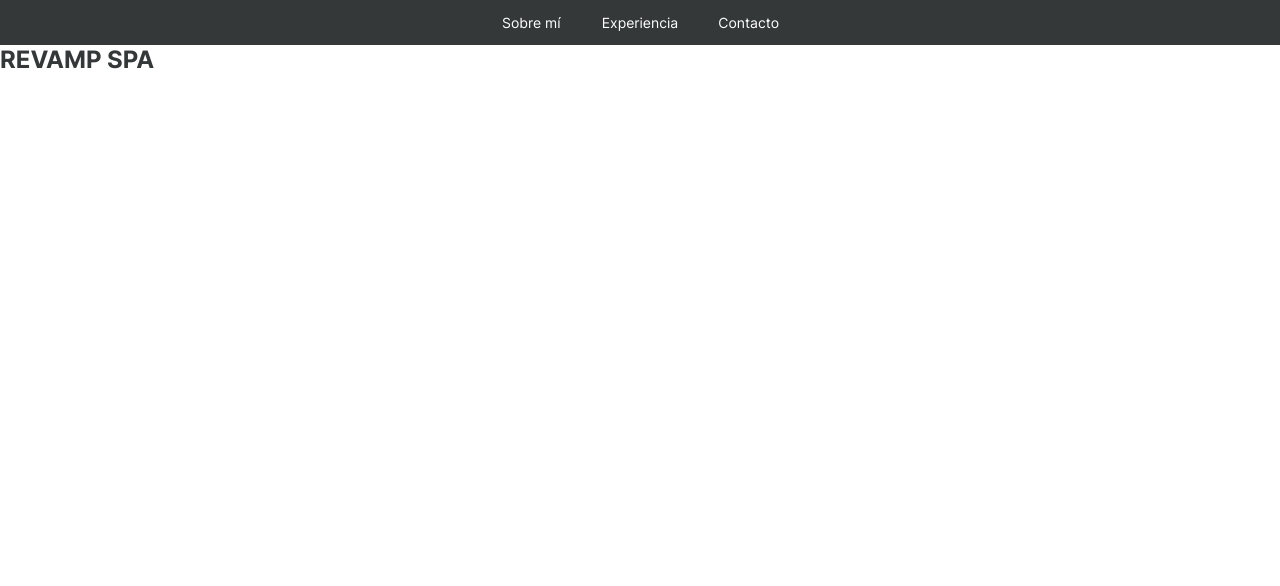
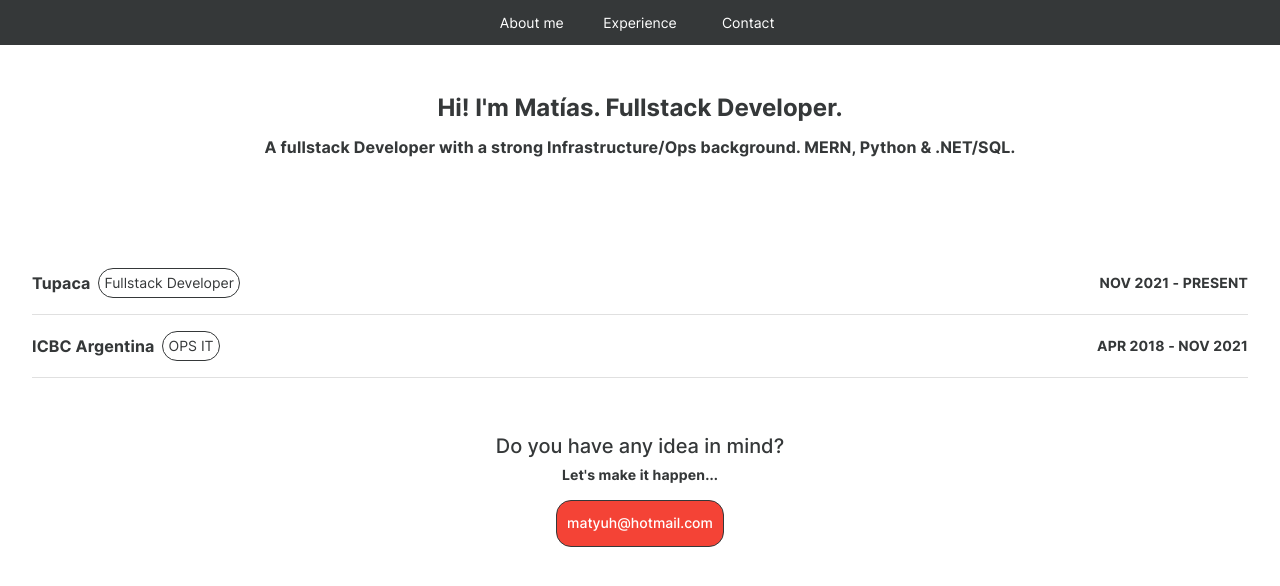
Before and after one commit to matyuhh/amti-web, a React (Create React App) app: page / in a window 1280 px wide. Shown: the top 586 px of the page. Built offline with nearby package versions, Linux system fonts and the light colour scheme.

Commit message:
AMTI-3 creacion de aboutme, contact y experience

```diff
--- a/src/App.tsx
+++ b/src/App.tsx
@@ -1,7 +1,10 @@
 import { memo } from 'react';
 import Box from '@mui/material/Box';
-import Typography from '@mui/material/Typography';
+
 import Navbar from './components/Navbar/Navbar';
+import AboutMe from './components/AboutMe/AboutMe';
+import Experience from './components/Experience/Experience';
+import Contact from './components/Contact/Contact';
 
 const classes = {
   app: {
@@ -10,14 +13,22 @@ const classes = {
     bg: 'background.paper',
     flexDirection: 'column',
   },
+  body: {
+    display: 'flex',
+    flexDirection: 'column',
+    alignItems: 'center',
+    width: '100%',
+  },
 };
 
 const App = () => (
   <Box className="App" sx={classes.app}>
     <Navbar />
-    <Typography variant="h1">
-      REVAMP SPA
-    </Typography>
+    <Box sx={classes.body}>
+      <AboutMe />
+      <Experience />
+      <Contact />
+    </Box>
   </Box>
 );
 
--- /dev/null
+++ b/src/components/AboutMe/AboutMe.tsx
@@ -0,0 +1,24 @@
+import { memo } from 'react';
+import Box from '@mui/material/Box';
+import Typography from '@mui/material/Typography';
+
+const classes = {
+  container: {
+    padding: '48px 20px',
+    textAlign: 'center',
+  },
+};
+
+const AboutMe = () => (
+  <Box sx={classes.container}>
+    <Typography variant="h1">
+      Hi! I&apos;m Matías. Fullstack Developer.
+    </Typography>
+
+    <Typography variant="h3" mt={2}>
+      A fullstack Developer with a strong Infrastructure/Ops background. MERN, Python & .NET/SQL.
+    </Typography>
+  </Box>
+);
+
+export default memo(AboutMe);
--- /dev/null
+++ b/src/components/Contact/Contact.tsx
@@ -0,0 +1,54 @@
+import { memo } from 'react';
+import Box from '@mui/material/Box';
+import Typography from '@mui/material/Typography';
+import Button from '@mui/material/Button';
+import { Link } from '@mui/material';
+
+import colors from '../../core-ui/colors';
+
+const classes = {
+  container: {
+    padding: '48px 20px',
+    textAlign: 'center',
+  },
+  socialContainer: {
+    display: 'flex',
+    justifyContent: 'center',
+  },
+  mailButton: {
+    padding: '10px',
+    borderRadius: '15px',
+    border: `1px solid ${colors.black}`,
+    background: colors.red,
+    color: colors.white,
+    ':hover': {
+      color: colors.black,
+    },
+    mt: 2,
+    textTransform: 'none',
+  },
+};
+
+const Contact = () => (
+  <Box sx={classes.container}>
+    <Typography variant="h2">
+      Do you have any idea in mind?
+    </Typography>
+
+    <Typography variant="h4" mt={1}>
+      Let&apos;s make it happen...
+    </Typography>
+
+    <Box sx={classes.socialContainer}>
+      <Button
+        sx={classes.mailButton}
+        component={Link}
+        href="mailto:matyuh@hotmail.com"
+      >
+        matyuh@hotmail.com
+      </Button>
+    </Box>
+  </Box>
+);
+
+export default memo(Contact);
--- /dev/null
+++ b/src/components/Experience/Experience.tsx
@@ -0,0 +1,99 @@
+import { memo } from 'react';
+import ListSubheader from '@mui/material/ListSubheader';
+import List from '@mui/material/List';
+import Typography from '@mui/material/Typography';
+
+import ExperienceListItem from './ExperienceListItem';
+import { ExperienceListItemInterface } from '../../interfaces/experience';
+
+const companiesExperience: ExperienceListItemInterface[] = [
+  {
+    company: 'Tupaca',
+    companyRole: 'Fullstack Developer',
+    from: 'NOV 2021',
+    to: 'PRESENT',
+    children: (
+      <>
+        <Typography variant="h5">
+          Web application development for systems of different types/industries.
+        </Typography>
+        <br />
+        <Typography variant="h5">
+          Stack Frontend:
+        </Typography>
+        <Typography variant="h5">
+          + Typescript, Javascript.
+        </Typography>
+        <Typography variant="h5">
+          + React, Redux, MaterialUI, NextJS, Gatsby.
+        </Typography>
+        <br />
+        <Typography variant="h5">
+          Stack Backend:
+        </Typography>
+        <Typography variant="h5">
+          + MongoDB, Express, Node.js, NestJS, Typescript.
+        </Typography>
+        <Typography variant="h5">
+          + SQL Server, .NET Web APIs, Microsoft Azure, Docker.
+        </Typography>
+      </>
+    ),
+  },
+  {
+    company: 'ICBC Argentina',
+    companyRole: 'OPS IT',
+    from: 'APR 2018',
+    to: 'NOV 2021',
+    children: (
+      <>
+        <Typography variant="h5">
+          + Linux, Unix, Windows, Openshift, AWS.
+        </Typography>
+        <Typography variant="h5">
+          + Python for automation.
+        </Typography>
+        <Typography variant="h5">
+          + Grafana, Naemon, Jira, Kibana, Elastic, Datadog, Docker, Gitlab.
+        </Typography>
+      </>
+    ),
+  },
+];
+
+const classes = {
+  list: {
+    width: '100%',
+    minWidth: 320,
+    bgcolor: 'background.paper',
+    px: '32px',
+  },
+};
+
+const Experience = () => (
+  <List
+    sx={classes.list}
+    component="nav"
+    aria-labelledby="nested-list-subheader"
+    subheader={(
+      <ListSubheader component="div" id="nested-list-subheader">
+        Nested List Items
+      </ListSubheader>
+      )}
+  >
+    {companiesExperience.map(({
+      company, companyRole, from, to, children,
+    }) => (
+      <ExperienceListItem
+        company={company}
+        companyRole={companyRole}
+        from={from}
+        to={to}
+      >
+        {children}
+      </ExperienceListItem>
+    ))}
+  </List>
+);
+
+export default memo(Experience);
--- /dev/null
+++ b/src/components/Experience/ExperienceListItem.tsx
@@ -0,0 +1,84 @@
+import { memo, useState } from 'react';
+import List from '@mui/material/List';
+import ListItemButton from '@mui/material/ListItemButton';
+import Collapse from '@mui/material/Collapse';
+import Box from '@mui/material/Box';
+import Typography from '@mui/material/Typography';
+import ListItem from '@mui/material/ListItem';
+import Divider from '@mui/material/Divider';
+
+import { ExperienceListItemInterface } from '../../interfaces/experience';
+import colors from '../../core-ui/colors';
+
+const classes = {
+  listItem: {
+    display: 'flex',
+    flexDirection: 'column',
+    padding: '8px 0px',
+  },
+  experienceButton: {
+    minWidth: '320px',
+    display: 'flex',
+    width: '100%',
+    justifyContent: 'space-between',
+    padding: '8px 0px',
+    flexDirection: { xs: 'column', sm: 'row' },
+  },
+  leftExperienceButtonData: {
+    display: 'flex',
+    alignItems: 'center',
+  },
+  companyRole: {
+    ml: 1,
+    border: `1px solid ${colors.black}`,
+    borderRadius: '15px',
+    padding: '5px',
+  },
+  children: {
+    width: '100%',
+  },
+};
+const ExperienceListItem = ({
+  company, companyRole, from, to, children,
+}: ExperienceListItemInterface) => {
+  const [open, setOpen] = useState<boolean>(false);
+
+  const handleClick = (): void => setOpen(!open);
+
+  return (
+    <>
+      <ListItem sx={classes.listItem}>
+
+        <ListItemButton onClick={handleClick} sx={classes.experienceButton}>
+          <Box sx={classes.leftExperienceButtonData}>
+            <Typography variant="h3" color={open ? 'error.main' : ''}>
+              {company}
+            </Typography>
+            <Box sx={classes.companyRole}>
+              <Typography variant="h5">
+                {companyRole}
+              </Typography>
+            </Box>
+          </Box>
+          <Box>
+            <Typography variant="h4">
+              {`${from} - ${to}`}
+            </Typography>
+          </Box>
+
+        </ListItemButton>
+
+        <Collapse in={open} timeout="auto" unmountOnExit sx={classes.children}>
+          <List component="div">
+            {children}
+          </List>
+        </Collapse>
+
+      </ListItem>
+
+      <Divider />
+    </>
+  );
+};
+
+export default memo(ExperienceListItem);
--- a/src/components/Navbar/Navbar.tsx
+++ b/src/components/Navbar/Navbar.tsx
@@ -26,9 +26,9 @@ const classes = {
 };
 
 const navbarItems: NavbarItemInterface[] = [
-  { text: 'Sobre mí' },
-  { text: 'Experiencia' },
-  { text: 'Contacto' },
+  { text: 'About me' },
+  { text: 'Experience' },
+  { text: 'Contact' },
 ];
 
 const Navbar = () => (
--- /dev/null
+++ b/src/interfaces/experience.ts
@@ -0,0 +1,9 @@
+import { ReactNode } from 'react';
+
+export interface ExperienceListItemInterface {
+  company: string;
+  companyRole: string;
+  from: string;
+  to: string;
+  children: ReactNode;
+}
```
